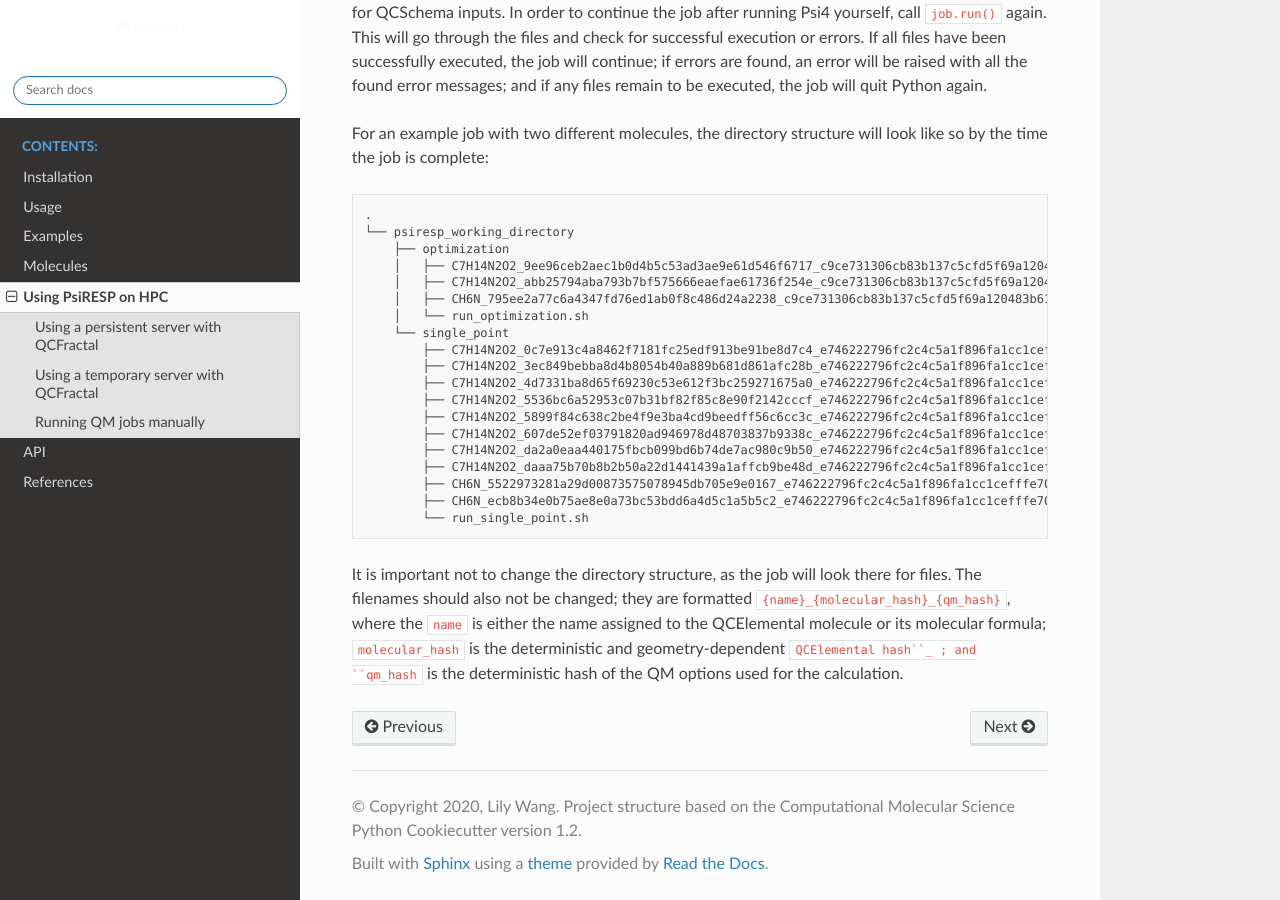
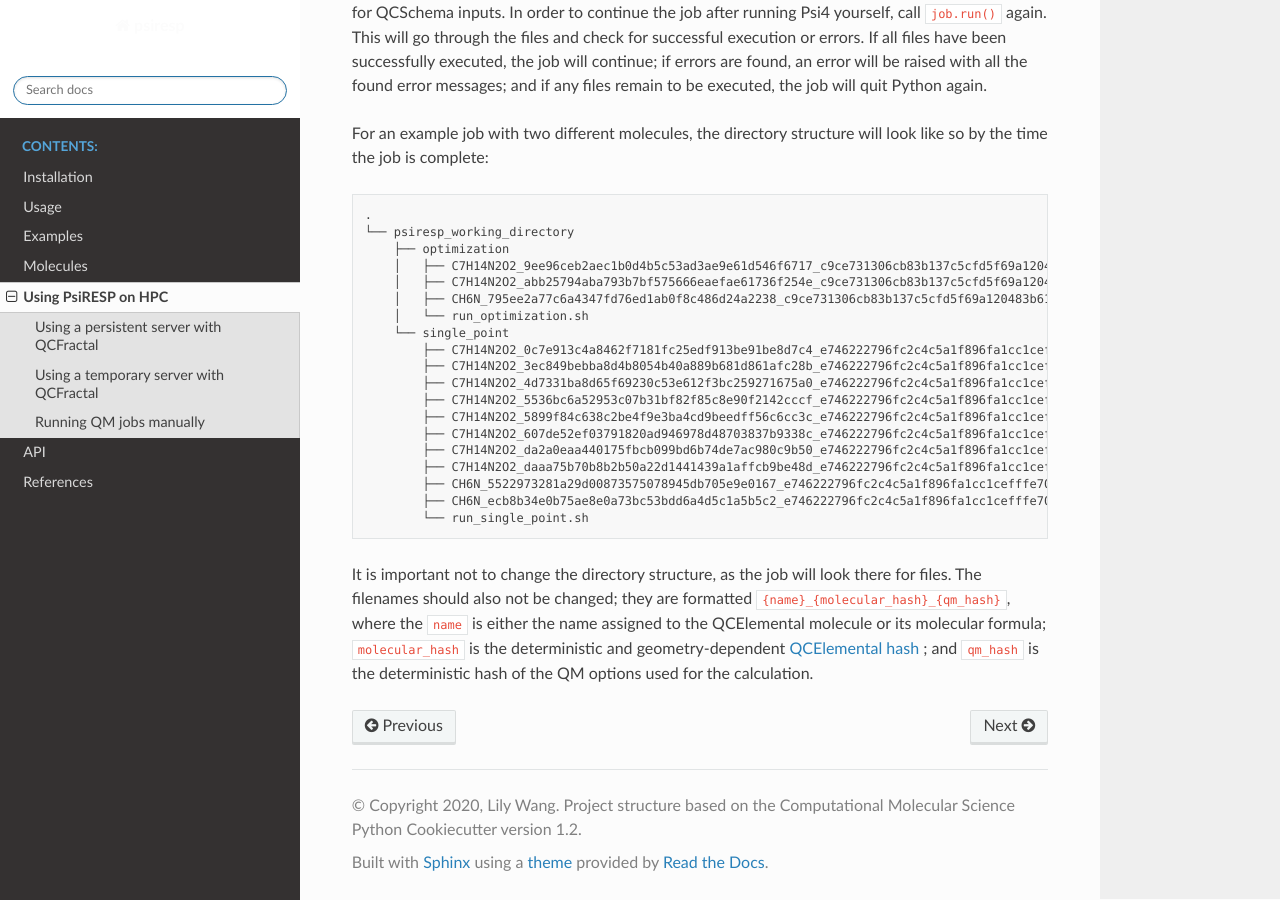
Before and after one commit to lilyminium/psiresp, a Sphinx documentation site: the page built from docs/source/hpc.rst, in a window 1280 px wide and 900 px high, scrolled down 2027 px. Built offline with Sphinx 7.4.7 and the Read the Docs theme 2.0.0, drawn with Linux system fonts in a browser that asks for light colours; pages that are not in the unit, such as notebooks, are missing from menus.

```diff
--- a/docs/source/hpc.rst
+++ b/docs/source/hpc.rst
@@ -138,7 +138,7 @@ as the job will look there for files. The filenames should
 also not be changed; they are formatted ``{name}_{molecular_hash}_{qm_hash}``,
 where the ``name`` is either the name assigned to the QCElemental molecule
 or its molecular formula; ``molecular_hash`` is the deterministic
-and geometry-dependent ``QCElemental hash``_ ; and ``qm_hash`` is the
+and geometry-dependent `QCElemental hash`_ ; and ``qm_hash`` is the
 deterministic hash of the QM options used for the calculation.
 
 .. _`QCElemental hash`: https://docs.qcarchive.molssi.org/projects/QCElemental/en/stable/model_molecule.html#molecular-hash
```
Also changed, not shown: 1 other file.
